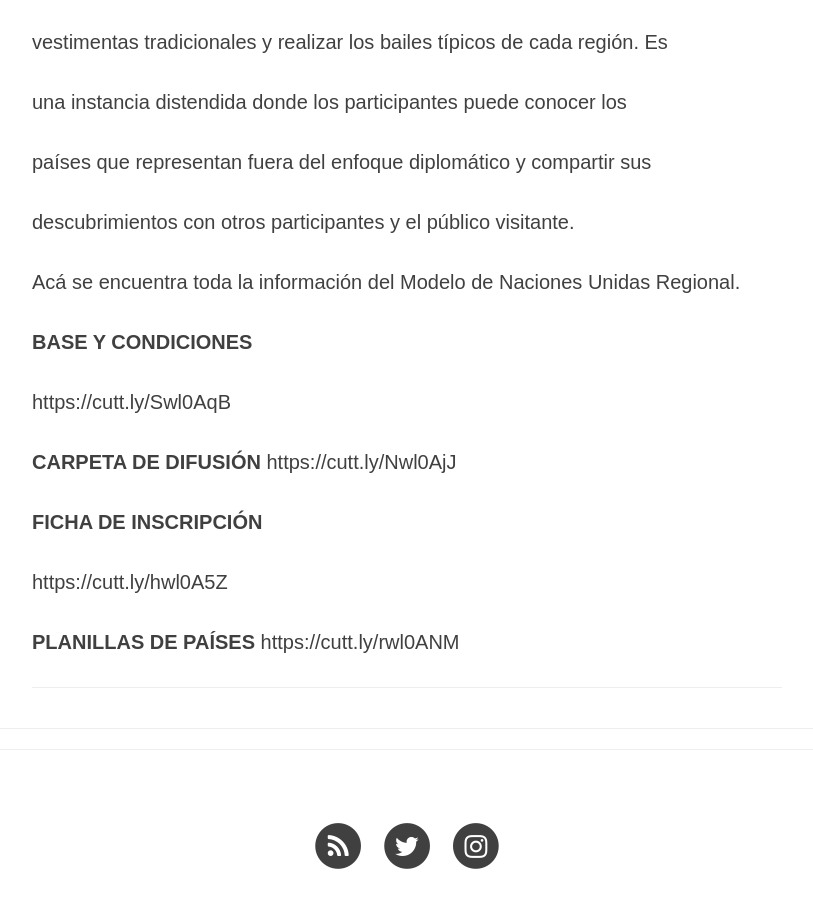
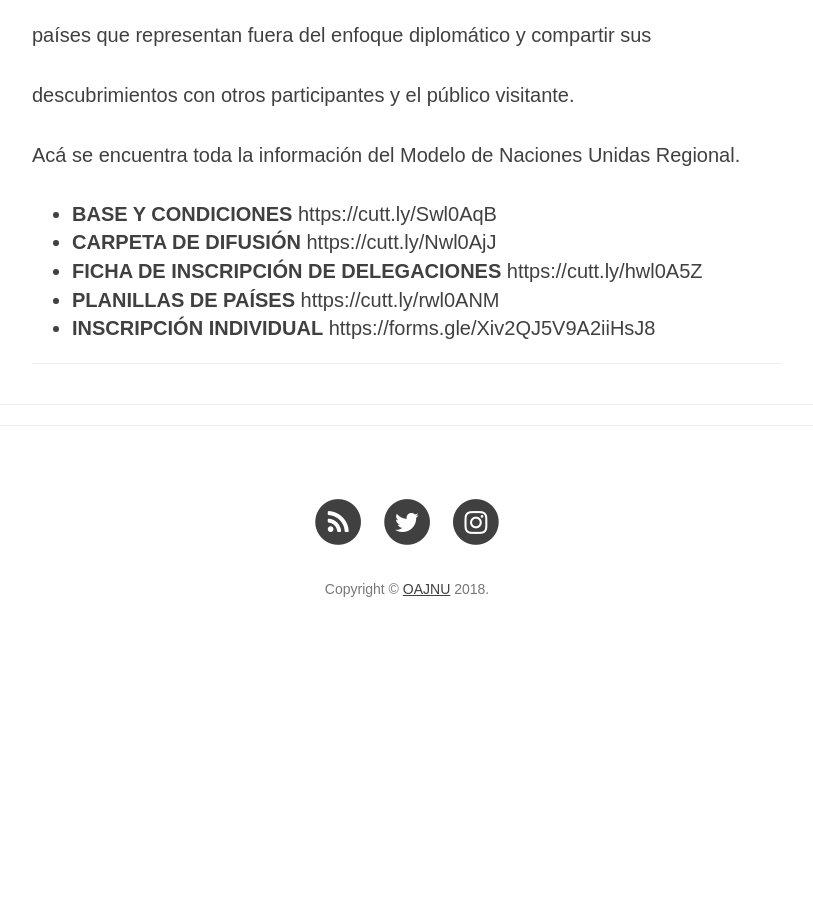
Before and after one commit to OAJNU/blog, a Jekyll site: the page built from _posts/2019-09-02-material-mnu-2019-mendoza.md, in a window 1280 px wide and 900 px high, scrolled down 4755 px. Shown: the whole window, without its empty margins (233-1046 px from the left). Built offline with Jekyll 4.4.1, drawn with Linux system fonts in a browser that asks for light colours; nearby versions of some CDN libraries; a script that is not in the unit is left out; after the commit the page ends 5420 px from its top, so only the background shows below that.

Commit message:
Update Blog “2019-09-02-material-mnu-2019-mendoza”

```diff
--- a/_posts/2019-09-02-material-mnu-2019-mendoza.md
+++ b/_posts/2019-09-02-material-mnu-2019-mendoza.md
@@ -156,14 +152,8 @@
 
 Acá se encuentra toda la información del Modelo de Naciones Unidas Regional.
 
-**BASE Y CONDICIONES**
-
- https://cutt.ly/Swl0AqB
-
-**CARPETA DE DIFUSIÓN**  https://cutt.ly/Nwl0AjJ
-
-**FICHA DE INSCRIPCIÓN**
-
-https://cutt.ly/hwl0A5Z
-
-**PLANILLAS DE PAÍSES** https://cutt.ly/rwl0ANM
+* **BASE Y CONDICIONES** https://cutt.ly/Swl0AqB
+* **CARPETA DE DIFUSIÓN**  https://cutt.ly/Nwl0AjJ
+* **FICHA DE INSCRIPCIÓN DE DELEGACIONES** https://cutt.ly/hwl0A5Z
+* **PLANILLAS DE PAÍSES** https://cutt.ly/rwl0ANM
+* **INSCRIPCIÓN INDIVIDUAL** https://forms.gle/Xiv2QJ5V9A2iiHsJ8
```
Also changed, not shown: other parts of _posts/2019-09-02-material-mnu-2019-mendoza.md (+2 -6 lines).
